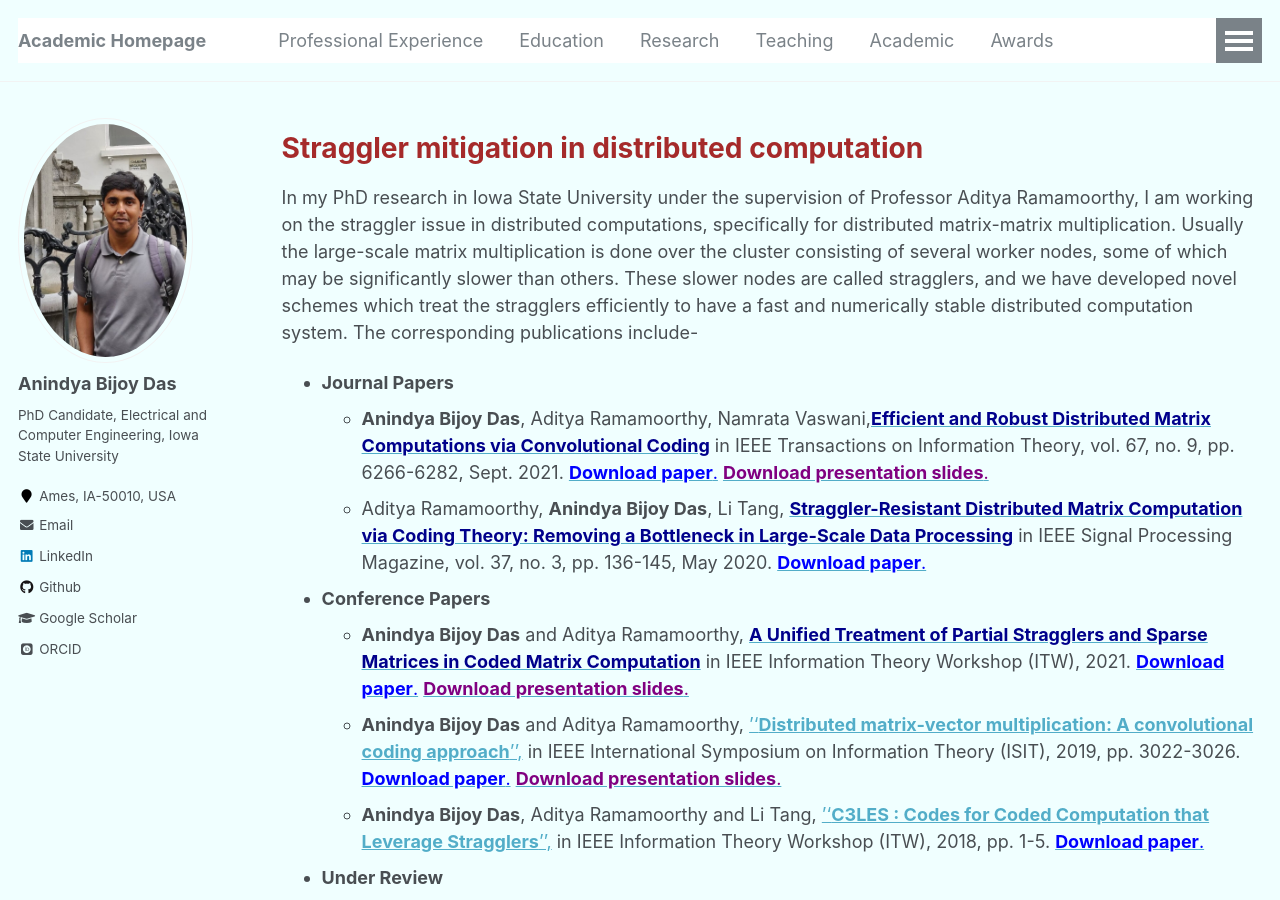
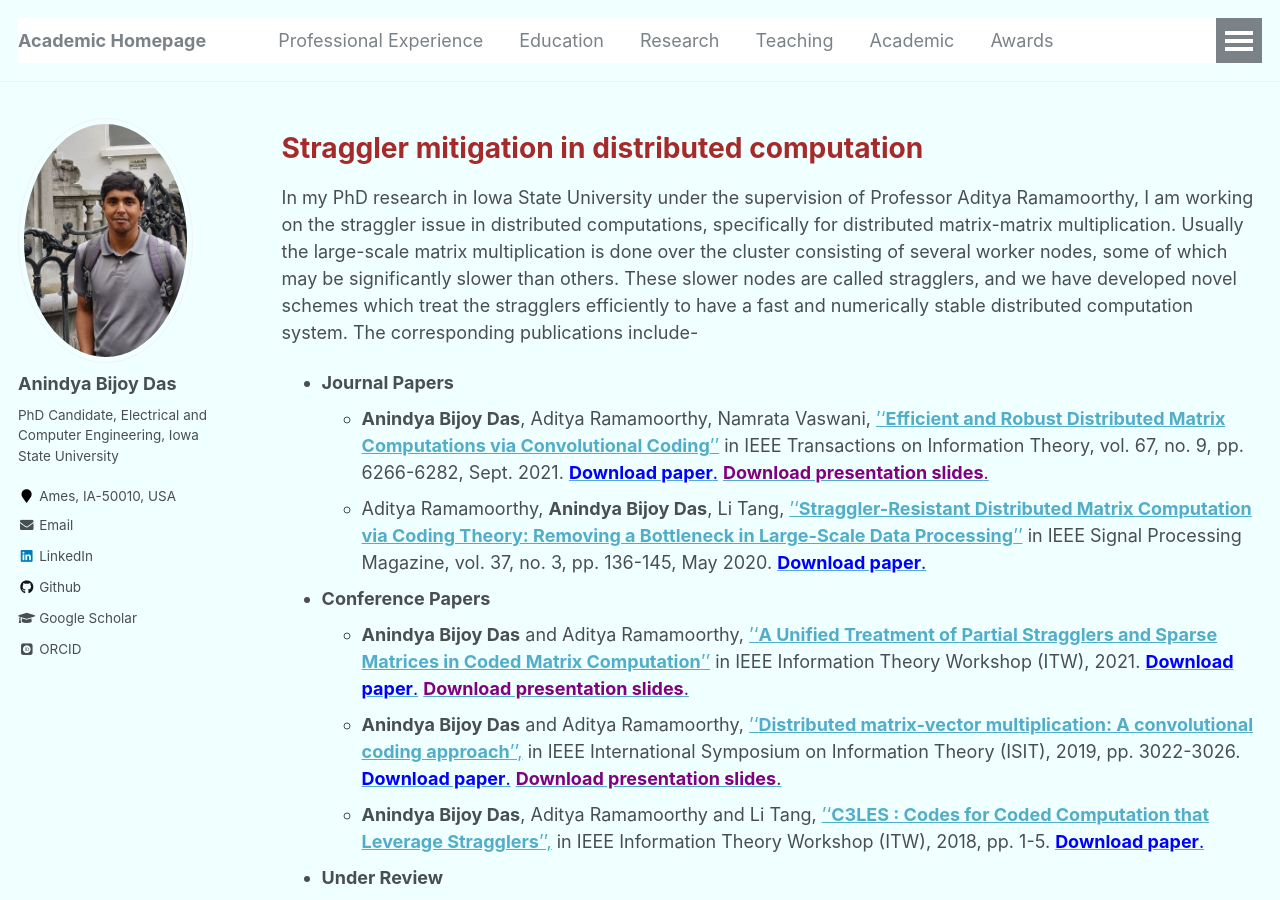
Before and after one commit to anindyabijoydas/portfolio, a Jekyll site: the page built from _pages/research.md, in a window 1280 px wide and 900 px high. Built offline with Jekyll 4.4.1, drawn with Linux system fonts in a browser that asks for light colours; some web fonts are replaced.

Commit message:
Update research.md

```diff
--- a/_pages/research.md
+++ b/_pages/research.md
@@ -17,11 +17,11 @@ redirect_from:
 In my PhD research in Iowa State University under the supervision of Professor Aditya Ramamoorthy, I am working on the straggler issue in distributed computations, specifically for distributed matrix-matrix multiplication. Usually the large-scale matrix multiplication is done over the cluster consisting of several worker nodes, some of which may be significantly slower than others. These slower nodes are called stragglers, and we have developed novel schemes which treat the stragglers efficiently to have a fast and numerically stable distributed computation system. The corresponding publications include-
 
 * **Journal Papers**
-   * **Anindya Bijoy Das**, Aditya Ramamoorthy, Namrata Vaswani,[<span style="color: #00008B">**Efficient and Robust Distributed Matrix Computations via Convolutional Coding**</span>](https://ieeexplore.ieee.org/abstract/document/9478901) in IEEE Transactions on Information Theory, vol. 67, no. 9, pp. 6266-6282, Sept. 2021. [<span style="color:blue">**Download paper**.</span>](https://www.dropbox.com/s/jor6hn9lkdba62c/ittrans.pdf?dl=0) [<span style="color:purple">**Download presentation slides**.</span>](https://www.dropbox.com/s/gy828wi4yuf7wrt/ittrans_presentation.pdf?dl=0)
-   * Aditya Ramamoorthy, **Anindya Bijoy Das**, Li Tang, [<span style="color: #00008B">**Straggler-Resistant Distributed Matrix Computation via Coding Theory: Removing a Bottleneck in Large-Scale Data Processing**</span>](https://ieeexplore.ieee.org/abstract/document/9084368) in IEEE Signal Processing Magazine, vol. 37, no. 3, pp. 136-145, May 2020. [<span style="color:blue">**Download paper**.</span>](https://www.dropbox.com/s/48di7uhogpsv49k/spmag.pdf?dl=0)
+   * **Anindya Bijoy Das**, Aditya Ramamoorthy, Namrata Vaswani, [''**Efficient and Robust Distributed Matrix Computations via Convolutional Coding**''](https://ieeexplore.ieee.org/abstract/document/9478901) in IEEE Transactions on Information Theory, vol. 67, no. 9, pp. 6266-6282, Sept. 2021. [<span style="color:blue">**Download paper**.</span>](https://www.dropbox.com/s/jor6hn9lkdba62c/ittrans.pdf?dl=0) [<span style="color:purple">**Download presentation slides**.</span>](https://www.dropbox.com/s/gy828wi4yuf7wrt/ittrans_presentation.pdf?dl=0)
+   * Aditya Ramamoorthy, **Anindya Bijoy Das**, Li Tang, [''**Straggler-Resistant Distributed Matrix Computation via Coding Theory: Removing a Bottleneck in Large-Scale Data Processing**''](https://ieeexplore.ieee.org/abstract/document/9084368) in IEEE Signal Processing Magazine, vol. 37, no. 3, pp. 136-145, May 2020. [<span style="color:blue">**Download paper**.</span>](https://www.dropbox.com/s/48di7uhogpsv49k/spmag.pdf?dl=0)
 
 * **Conference Papers**
-   * **Anindya Bijoy Das** and Aditya Ramamoorthy, [<span style="color: #00008B">**A Unified Treatment of Partial Stragglers and Sparse Matrices in Coded Matrix Computation**</span>](https://arxiv.org/abs/2109.12070) in IEEE Information Theory Workshop (ITW), 2021. [<span style="color:blue">**Download paper**.</span>](https://www.dropbox.com/s/b8mf72b0jzfo3y4/class.pdf?dl=0) [<span style="color:purple">**Download presentation slides**.</span>](https://www.dropbox.com/s/wowfbn9dnygnp6h/class_presentation.pdf?dl=0)
+   * **Anindya Bijoy Das** and Aditya Ramamoorthy, [''**A Unified Treatment of Partial Stragglers and Sparse Matrices in Coded Matrix Computation**''](https://arxiv.org/abs/2109.12070) in IEEE Information Theory Workshop (ITW), 2021. [<span style="color:blue">**Download paper**.</span>](https://www.dropbox.com/s/b8mf72b0jzfo3y4/class.pdf?dl=0) [<span style="color:purple">**Download presentation slides**.</span>](https://www.dropbox.com/s/wowfbn9dnygnp6h/class_presentation.pdf?dl=0)
    * **Anindya Bijoy Das** and Aditya Ramamoorthy, [''**Distributed matrix-vector multiplication: A convolutional coding approach**'',](https://ieeexplore.ieee.org/abstract/document/8849395) in IEEE International Symposium on Information Theory (ISIT),  2019, pp. 3022-3026. [<span style="color:blue">**Download paper**.</span>](https://www.dropbox.com/s/kbtf394dzodxpyv/geometric.pdf?dl=0) [<span style="color:purple">**Download presentation slides**.</span>](https://www.dropbox.com/s/iz9nr165ni95e6b/geometricisit.pdf?dl=0)
    * **Anindya Bijoy Das**, Aditya Ramamoorthy and Li Tang, [''**C3LES : Codes for Coded Computation that Leverage Stragglers**'',](https://ieeexplore.ieee.org/abstract/document/8613321) in IEEE Information Theory Workshop (ITW), 2018, pp. 1-5. [<span style="color:blue">**Download paper**.</span>](https://www.dropbox.com/s/rc3bd70vovbshnu/cyclic.pdf?dl=0)
 
```
